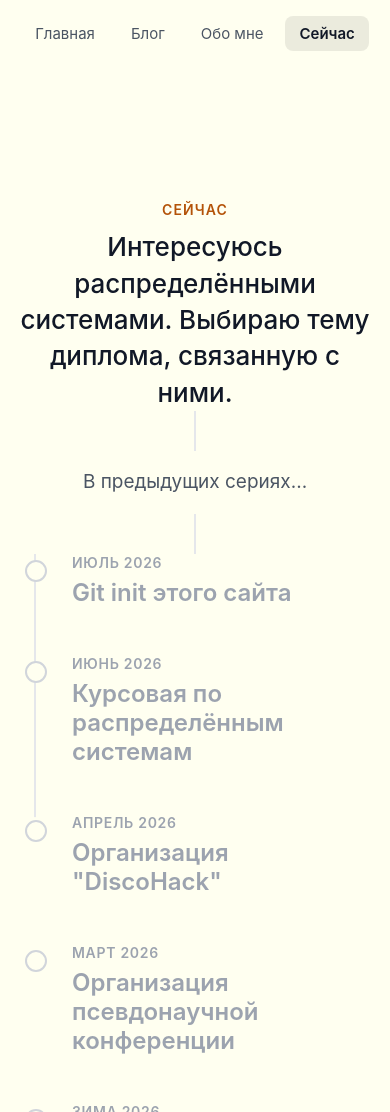
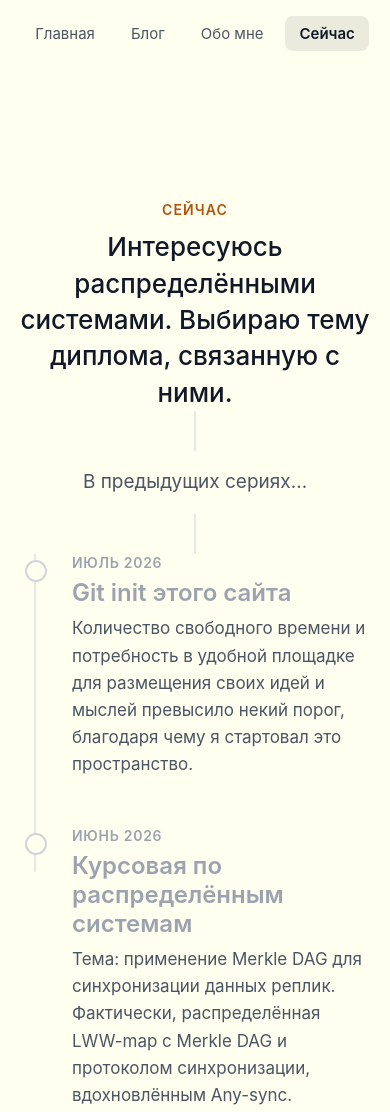
Before and after one commit to ProstoLive/site, an Astro site: page /now in a window 390 px wide. Shown: the top 1112 px of the page. Built offline with nearby package versions, Linux system fonts and the light colour scheme; Astro itself is replaced by a stand-in of ours.

Commit message:
fix: timeline details static on mobile

```diff
--- a/src/pages/now.astro
+++ b/src/pages/now.astro
@@ -377,6 +377,24 @@ const events: { date: string; title: string; details?: string }[] = [
 		}
 	}
 
+	/* на touch-устройствах нет настоящего hover — тап по .entry фокусирует
+	   его, а фокус не снимается скроллом, из-за чего несколько оверлеев
+	   могут остаться открытыми одновременно и наложиться друг на друга.
+	   Поэтому здесь .details просто всегда видна в потоке, без раскрытия */
+	@media (hover: none) {
+		.details {
+			position: static;
+			opacity: 1;
+			visibility: visible;
+			pointer-events: auto;
+			margin: 0.5em 0 0;
+			padding: 0;
+			border: none;
+			background: none;
+			transition: none;
+		}
+	}
+
 	@media screen and (max-width: 640px) {
 		.present-text {
 			font-size: 26px;
```
